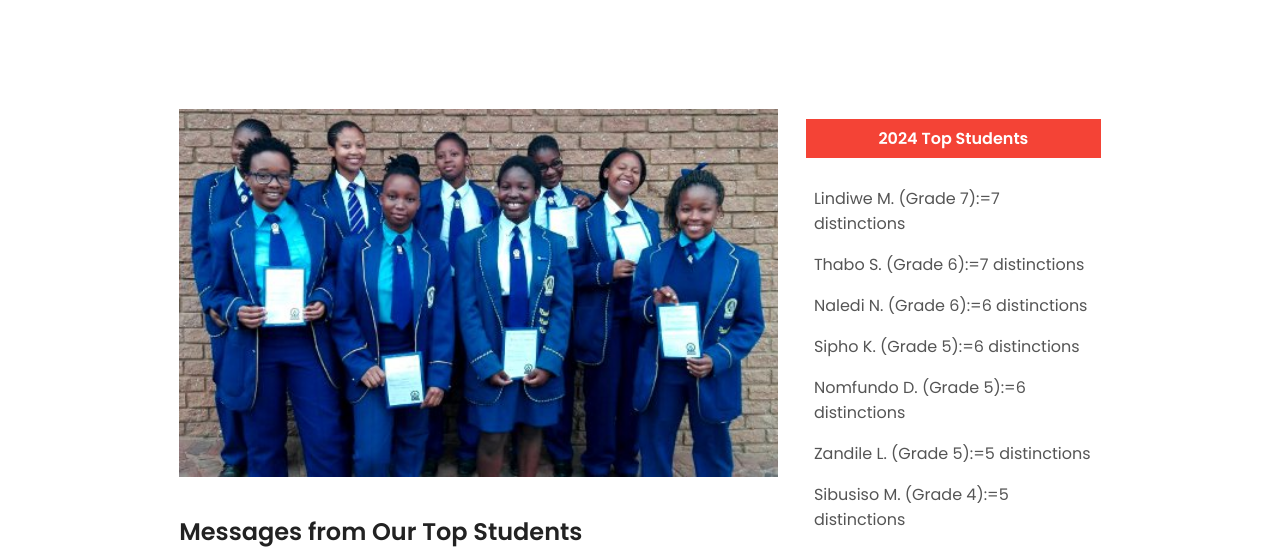
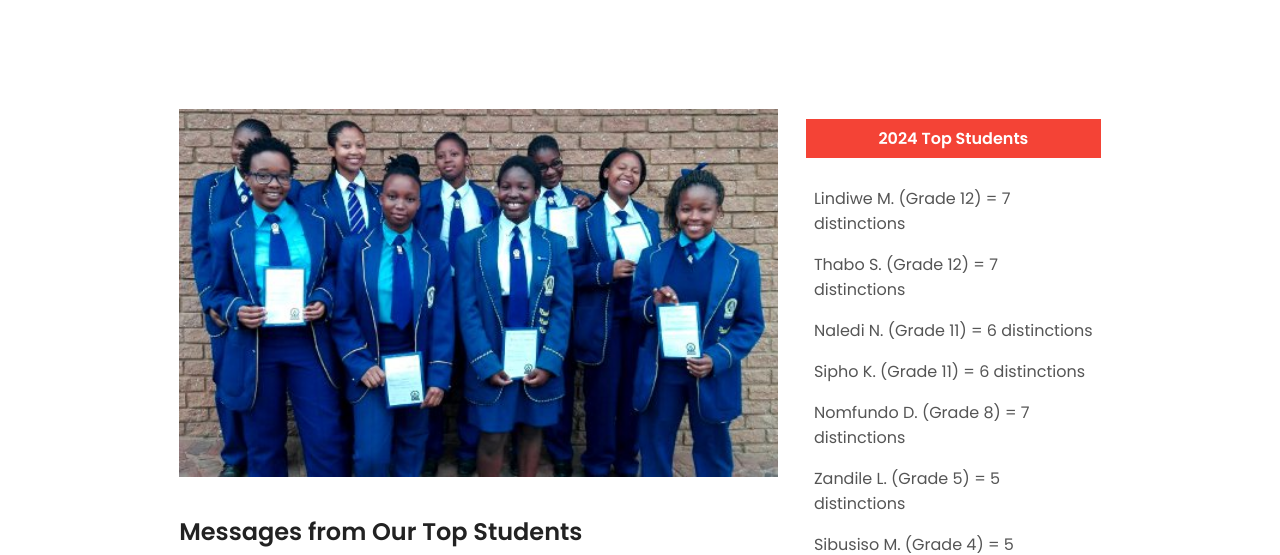
Before and after one commit to Phomolopp/School-Website-Mzamomtsha-Primary-School-, a plain HTML site: page blog.html in a window 1280 px wide. Shown: the part 402-957 px from the top of the page. Drawn offline with Linux system fonts and the light colour scheme.

Commit message:
Update blog.html

```diff
--- a/blog.html
+++ b/blog.html
@@ -3,7 +3,7 @@
 <head>
     <meta charset="UTF-8">
     <meta name="viewport" content="width=device-width, initial-scale=1.0">
-    <title>Blog</title>
+    <title>Events</title>
     <link rel="stylesheet" href="style.css">
     <link rel="preconnect" href="https://fonts.googleapis.com">
 <link rel="preconnect" href="https://fonts.gstatic.com" crossorigin>
@@ -35,19 +35,19 @@
             <img src="image/prize.jpg">
             <h2>Messages from Our Top Students</h2>
 
-            <p>Lindiwe M. (Grade 7):<br>
+            <br><p>Lindiwe Maja<br>
                 "Education is the foundation of success. Through hard work and dedication, I've been able to achieve my goals and reach new heights. I encourage my fellow students to embrace every learning opportunity and never give up on their dreams."<br>
 
-                Thabo S. (Grade 6):<br>
+                <br>Thabo Mahlangu<br>
                 "As one of the top students at Mzamomtsha Primary School, I've learned that education is the key to unlocking a world of opportunities. With determination and perseverance, anything is possible. Let's continue to strive for excellence and make our dreams a reality."<br>
 
-                Nomfundo D. (Grade 5):<br>
+                <br>Nomfundo Dlamini<br>
                 "Education is not just about getting good grades; it's about expanding your knowledge and understanding of the world. I believe that every student has the potential to succeed, and with the right mindset and support, we can achieve great things together."<br>
 
-                Sipho K. (Grade 4):<br>
+                <br>Sipho Mphahlele<br>
                 "Being a top student at Mzamomtsha Primary School has taught me the importance of hard work and perseverance. Education opens doors to endless possibilities, and I'm grateful for the opportunities it has given me. Let's continue to strive for excellence and make our school proud."<br>
 
-                Zandile L. (Grade 1):<br>
+                <br>Zandile L<br>
                 "Even as a young student, I know that education is important. I love coming to school every day to learn new things and make new friends. With the support of my teachers and classmates, I know that I can achieve anything I set my mind to. Education is the key to my future success!"</p>
 
         <div class="comment-box">
@@ -58,7 +58,8 @@
             <textarea rows="5" placeholder="Your comment">
 
             </textarea>
-            <button type="submit" class="hero-btn red-btn">POST COMMENT</button>
+            <button ><a href="comment.html" class="hero-btn red-btn">POST COMMENT</a></button>
+
         </form>
         </div>
     </div>
@@ -66,25 +67,25 @@
         <div class="blog-right">
             <h3>2024 Top Students</h3>
             <div>
-                <span>Lindiwe M. (Grade 7):=7 distinctions</span>
+                <span>Lindiwe M.  (Grade 12) = 7 distinctions</span>
             </div>
             <div>
-                <span>Thabo S. (Grade 6):=7 distinctions</span>
+                <span>Thabo S.    (Grade 12) = 7 distinctions</span>
             </div>
             <div>
-                <span>Naledi N. (Grade 6):=6 distinctions</span>
+                <span>Naledi N.   (Grade 11) = 6 distinctions</span>
             </div>
             <div>
-                <span>Sipho K. (Grade 5):=6 distinctions</span>
+                <span>Sipho K.    (Grade 11) = 6 distinctions</span>
             </div>
             <div>
-                <span>Nomfundo D. (Grade 5):=6 distinctions</span>
+                <span>Nomfundo D. (Grade 8) = 7 distinctions</span>
             </div>
             <div>
-                <span>Zandile L. (Grade 5):=5 distinctions</span>
+                <span>Zandile L.  (Grade 5) = 5 distinctions</span>
             </div>
             <div>
-                <span>Sibusiso M. (Grade 4):=5 distinctions</span>
+                <span>Sibusiso M. (Grade 4) = 5 distinctions</span>
             </div>
         </div>
     </div>
```
